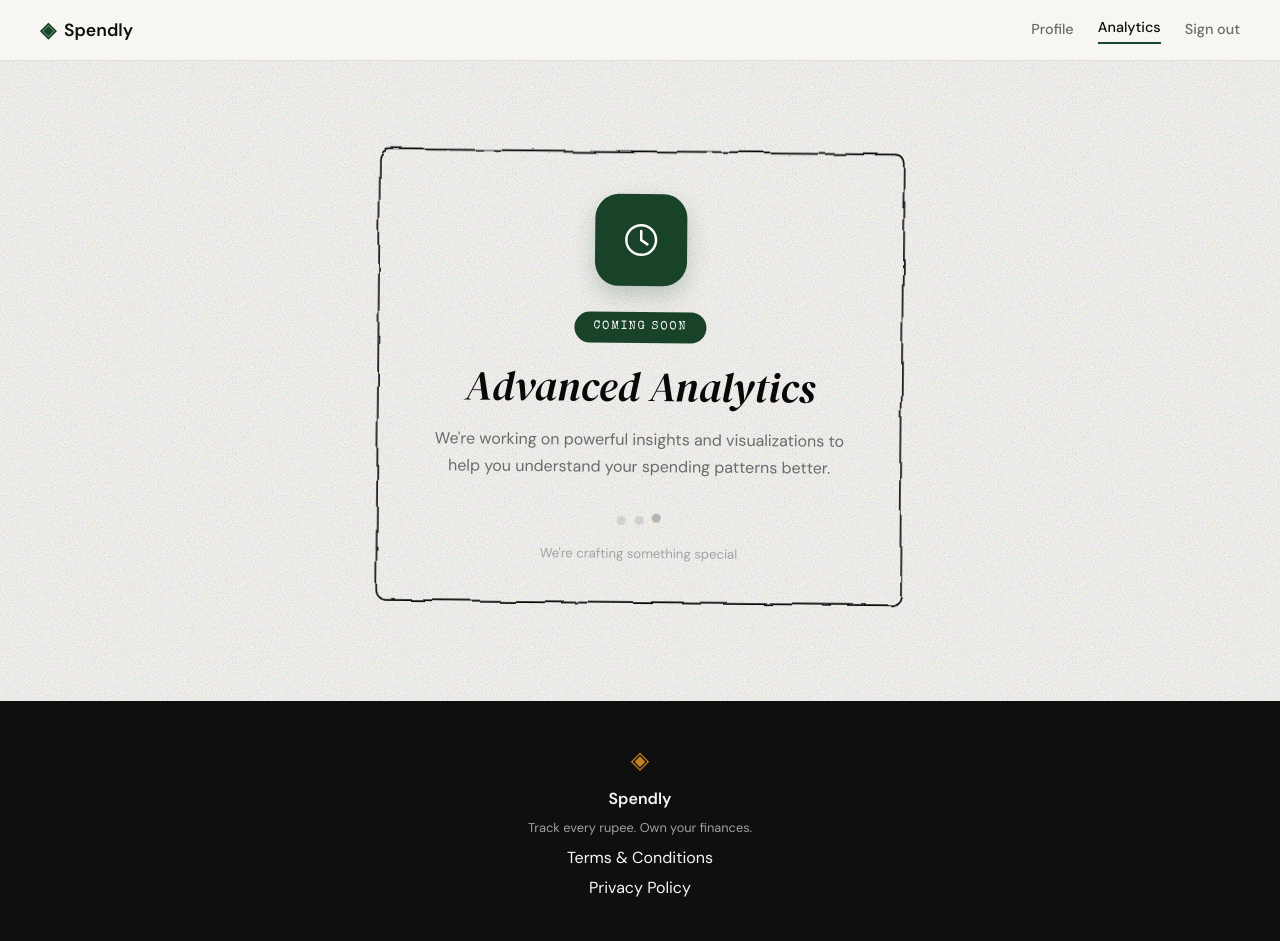
After one commit to shreyansh0714/expense-tracker, a Flask app: page /analytics in a window 1280 px wide. The commit adds this page. Run offline with Flask 3, Linux system fonts and the light colour scheme; the visitor is signed in with stand-in values (Sample User, id 1).

Commit message:
add analytics coming-soon page, login-gated with navbar active state
Adds GET /analytics, protected by the same session guard /profile uses:
signed-out visitors are flashed and redirected to /login.

- templates/analytics.html: coming-soon page built from the reference
  design (clock tile, COMING SOON chip, title, copy, working dots),
  rendered in the paper-ledger system rather than the mockup's flat
  white card, and reusing the shared .hand-drawn border and .tilt-c
  treatment from profile.html.
- static/css/analytics.css: page-specific styles, per CLAUDE.md's rule
  that style.css stays the shared sheet.
- static/css/style.css: .coming-soon joins .profile-section on the
  page-level grain/crease rules instead of duplicating them; adds
  .nav-active for the navbar's current-page state.
- templates/base.html: Analytics link, visible only to signed-in users,
  with the active state driven by request.endpoint.

The dots animation is disabled under prefers-reduced-motion.

```diff
--- a/app.py
+++ b/app.py
@@ -223,6 +223,15 @@ def privacy():
     return render_template("privacy.html")
 
 
+@app.route("/analytics")
+def analytics():
+    if "user_id" not in session:
+        flash("Please sign in to view analytics.", "error")
+        return redirect(url_for("login"))
+
+    return render_template("analytics.html")
+
+
 # ------------------------------------------------------------------ #
 # Placeholder routes — students will implement these                  #
 # ------------------------------------------------------------------ #
--- /dev/null
+++ b/static/css/analytics.css
@@ -0,0 +1,123 @@
+/* ------------------------------------------------------------------ */
+/* Analytics — coming soon (spendly-ui-polish)                         */
+/* ------------------------------------------------------------------ */
+
+/* Page texture (grain/crease/aged filter) is shared with .profile-section
+   in style.css — this file only styles what sits on the sheet. */
+
+.coming-soon {
+    display: flex;
+    align-items: center;
+    justify-content: center;
+    min-height: calc(100vh - 60px - 100px);
+    padding: 4rem 2rem 4.5rem;
+}
+
+.coming-soon-card {
+    position: relative;
+    z-index: 1;
+    width: 100%;
+    max-width: 540px;
+}
+
+.coming-soon-body {
+    position: relative;
+    z-index: 1;
+    padding: 3.25rem 3rem 3rem;
+    text-align: center;
+}
+
+/* --- Clock tile --- */
+
+.coming-soon-icon {
+    display: flex;
+    margin: 0 auto;
+    align-items: center;
+    justify-content: center;
+    width: 92px;
+    height: 92px;
+    border-radius: 24px;
+    background: var(--accent);
+    color: var(--paper);
+    box-shadow: 0 10px 22px rgba(26, 71, 42, .22);
+}
+
+.coming-soon-icon svg {
+    width: 46px;
+    height: 46px;
+}
+
+/* --- Badge --- */
+
+.coming-soon-badge {
+    display: inline-block;
+    margin-top: 1.6rem;
+    padding: 0.4rem 1.2rem;
+    border-radius: 999px;
+    background: var(--accent);
+    color: var(--paper);
+    font-family: var(--font-type);
+    font-size: 0.74rem;
+    letter-spacing: 0.14em;
+    text-transform: uppercase;
+}
+
+/* --- Copy --- */
+
+.coming-soon-title {
+    font-family: var(--font-display);
+    font-style: italic;
+    font-weight: 400;
+    font-size: clamp(2rem, 4.5vw, 2.6rem);
+    line-height: 1.15;
+    color: var(--ink);
+    margin: 1.25rem 0 0.9rem;
+}
+
+.coming-soon-text {
+    max-width: 27rem;
+    margin: 0 auto;
+    color: var(--ink-muted);
+    font-size: 1rem;
+    line-height: 1.7;
+}
+
+.coming-soon-note {
+    margin-top: 1.1rem;
+    color: var(--ink-faint);
+    font-size: 0.82rem;
+}
+
+/* --- Working dots --- */
+
+.coming-soon-dots {
+    display: flex;
+    justify-content: center;
+    gap: 0.55rem;
+    margin-top: 2.25rem;
+}
+
+.coming-soon-dots i {
+    width: 9px;
+    height: 9px;
+    border-radius: 50%;
+    background: var(--ink-faint);
+    animation: dot-pulse 1.4s ease-in-out infinite;
+}
+
+.coming-soon-dots i:nth-child(2) { animation-delay: 0.2s; }
+.coming-soon-dots i:nth-child(3) { animation-delay: 0.4s; }
+
+@keyframes dot-pulse {
+    0%, 60%, 100% { opacity: 0.35; transform: translateY(0); }
+    30%           { opacity: 1;    transform: translateY(-4px); }
+}
+
+@media (prefers-reduced-motion: reduce) {
+    .coming-soon-dots i { animation: none; opacity: 0.55; }
+}
+
+@media (max-width: 600px) {
+    .coming-soon { padding: 3rem 1rem 4rem; }
+    .coming-soon-body { padding: 2.5rem 1.5rem 2.25rem; }
+}
--- a/static/css/style.css
+++ b/static/css/style.css
@@ -121,6 +121,12 @@ a { color: inherit; text-decoration: none; }
 
 .nav-links a { color: var(--ink-muted); transition: color 0.2s; }
 .nav-links a:hover { color: var(--ink); }
+
+.nav-links a.nav-active {
+    color: var(--ink);
+    border-bottom: 2px solid var(--accent);
+    padding-bottom: 2px;
+}
 
 .nav-cta {
     background: var(--ink) !important;
@@ -980,7 +986,8 @@ textarea.form-input {
 /* Profile page — paper-ledger polish (spendly-ui-polish)              */
 /* ------------------------------------------------------------------ */
 
-.profile-section {
+.profile-section,
+.coming-soon {
     position: relative;
     background-color: var(--paper);
     background-image: var(--crease), var(--crease-lines);
@@ -988,7 +995,8 @@ textarea.form-input {
     filter: contrast(1.05) saturate(.9);
 }
 
-.profile-section::after {
+.profile-section::after,
+.coming-soon::after {
     content: "";
     position: absolute;
     inset: 0;
--- /dev/null
+++ b/templates/analytics.html
@@ -0,0 +1,49 @@
+{% extends "base.html" %}
+
+{% block title %}Analytics — Spendly{% endblock %}
+
+{% block head %}
+<link rel="stylesheet" href="{{ url_for('static', filename='css/analytics.css') }}">
+{% endblock %}
+
+{% block content %}
+
+<svg width="0" height="0" style="position:absolute">
+    <filter id="hand-drawn" x="-6%" y="-25%" width="112%" height="150%">
+        <feTurbulence type="fractalNoise" baseFrequency="0.018" numOctaves="3" seed="7" result="noise"></feTurbulence>
+        <feDisplacementMap in="SourceGraphic" in2="noise" scale="7"></feDisplacementMap>
+    </filter>
+</svg>
+
+<section class="coming-soon">
+
+    <div class="hand-drawn tilt-c coming-soon-card">
+        <svg preserveAspectRatio="none">
+            <rect x="1.5%" y="2%" width="97%" height="96%" rx="10" fill="none" stroke="var(--ink)" stroke-width="1.6" filter="url(#hand-drawn)"></rect>
+        </svg>
+
+        <div class="coming-soon-body">
+            <span class="coming-soon-icon" aria-hidden="true">
+                <svg viewBox="0 0 48 48" fill="none" stroke="currentColor" stroke-width="2.6" stroke-linecap="round">
+                    <circle cx="24" cy="24" r="15.5"></circle>
+                    <path d="M24 14.5V24l6.5 4.5"></path>
+                </svg>
+            </span>
+
+            <p><span class="coming-soon-badge">Coming soon</span></p>
+
+            <h1 class="coming-soon-title">Advanced Analytics</h1>
+
+            <p class="coming-soon-text">We're working on powerful insights and visualizations to help you understand your spending patterns better.</p>
+
+            <span class="coming-soon-dots" aria-hidden="true">
+                <i></i><i></i><i></i>
+            </span>
+
+            <p class="coming-soon-note">We're crafting something special</p>
+        </div>
+    </div>
+
+</section>
+
+{% endblock %}
--- a/templates/base.html
+++ b/templates/base.html
@@ -26,7 +26,8 @@
             </a>
             <div class="nav-links">
                 {% if session.user_id %}
-                <a href="{{ url_for('profile') }}">Profile</a>
+                <a href="{{ url_for('profile') }}"{% if request.endpoint == 'profile' %} class="nav-active"{% endif %}>Profile</a>
+                <a href="{{ url_for('analytics') }}"{% if request.endpoint == 'analytics' %} class="nav-active"{% endif %}>Analytics</a>
                 <a href="{{ url_for('logout') }}">Sign out</a>
                 {% else %}
                 <a href="{{ url_for('login') }}">Sign in</a>
```
Also changed, not shown: .claude/PROGRESS.md.
